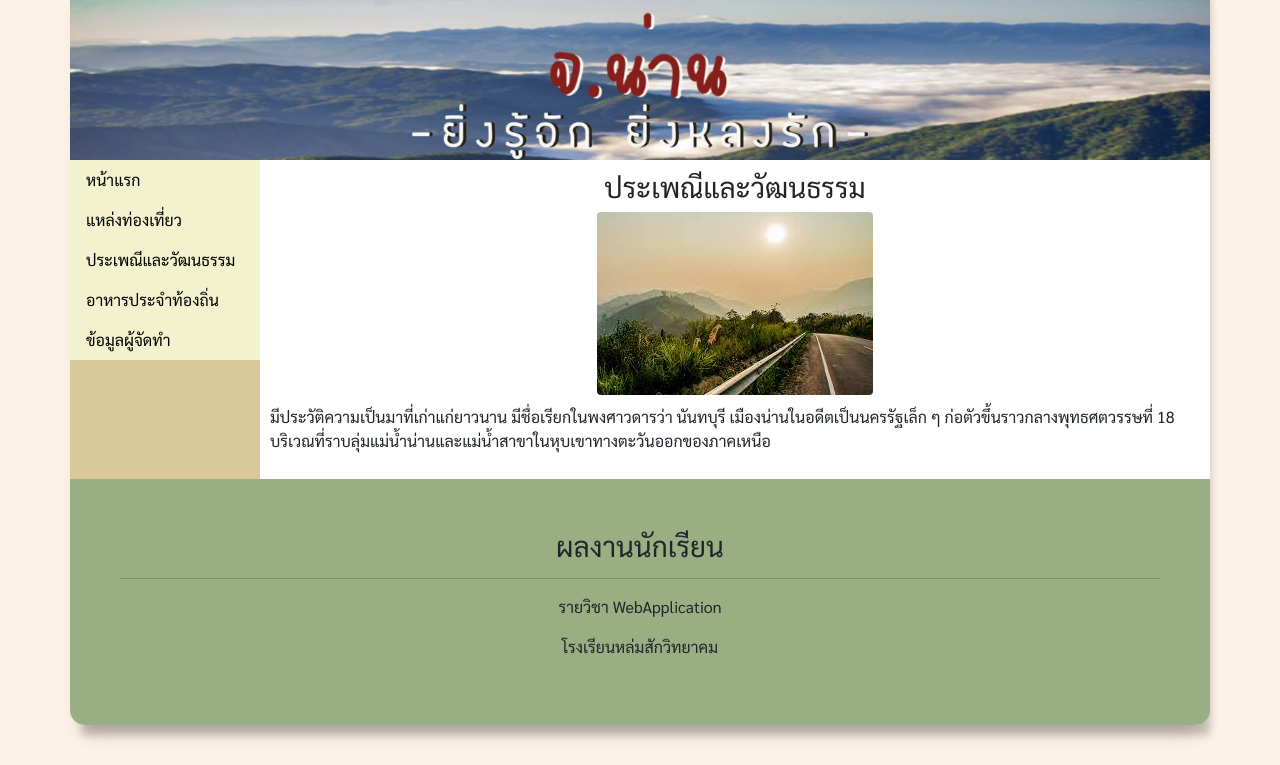
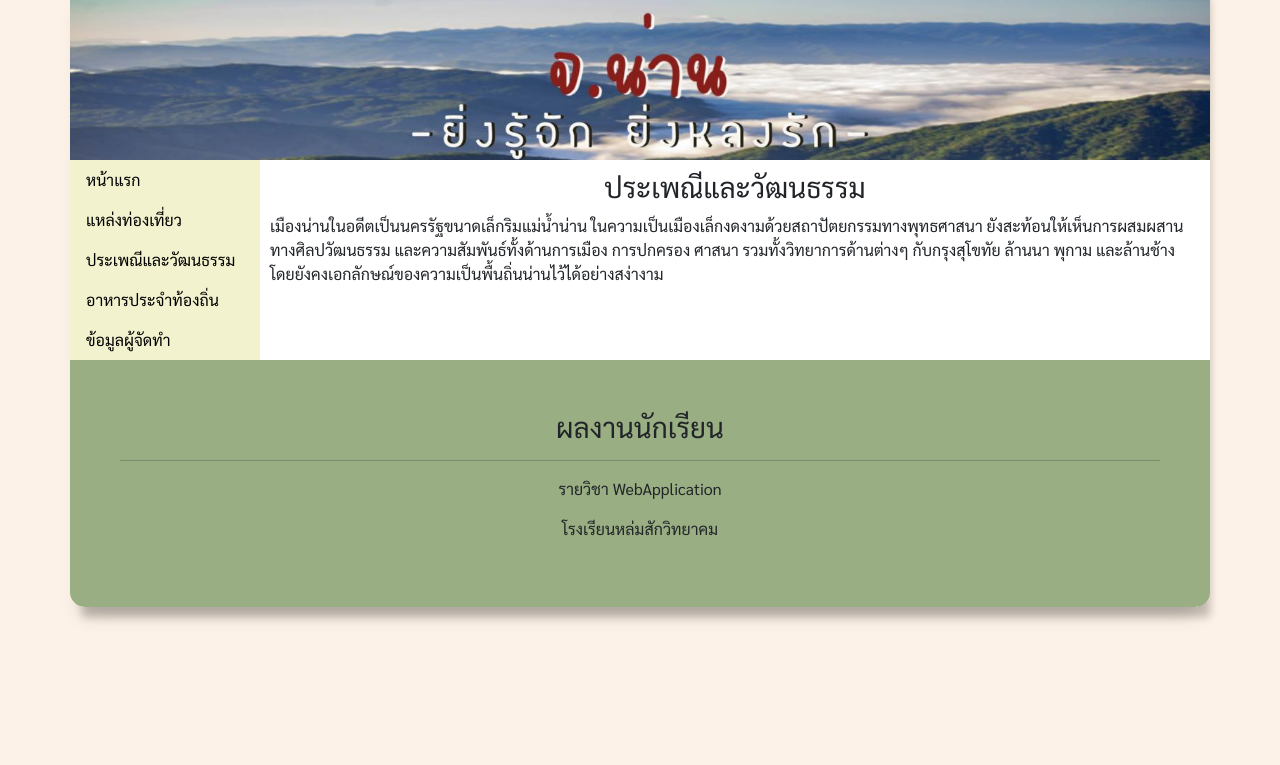
Before and after one commit to nonginjun/phpclassroom, a PHP site: page /page2.php in a window 1280 px wide. Shown: the top 765 px of the page. Run offline with PHP 8.4, Linux system fonts and the light colour scheme.

Commit message:
Update page2.php

```diff
--- a/page2.php
+++ b/page2.php
@@ -118,9 +118,8 @@
           <center>
             <h3>ประเพณีและวัฒนธรรม</h3>
           </center>
-          <center><img src="example_pix.jpg" class="img-fluid rounded"></center>
           <p>
-           มีประวัติความเป็นมาที่เก่าแก่ยาวนาน มีชื่อเรียกในพงศาวดารว่า นันทบุรี เมืองน่านในอดีตเป็นนครรัฐเล็ก ๆ ก่อตัวขึ้นราวกลางพุทธศตวรรษที่ 18 บริเวณที่ราบลุ่มแม่น้ำน่านและแม่น้ำสาขาในหุบเขาทางตะวันออกของภาคเหนือ
+           เมืองน่านในอดีตเป็นนครรัฐขนาดเล็กริมแม่น้ำน่าน ในความเป็นเมืองเล็กงดงามด้วยสถาปัตยกรรมทางพุทธศาสนา ยังสะท้อนให้เห็นการผสมผสานทางศิลปวัฒนธรรม และความสัมพันธ์ทั้งด้านการเมือง การปกครอง ศาสนา รวมทั้งวิทยาการด้านต่างๆ กับกรุงสุโขทัย ล้านนา พุกาม และล้านช้าง โดยยังคงเอกลักษณ์ของความเป็นพื้นถิ่นน่านไว้ได้อย่างสง่างาม
           </p>
         </div>
       </div>
```
